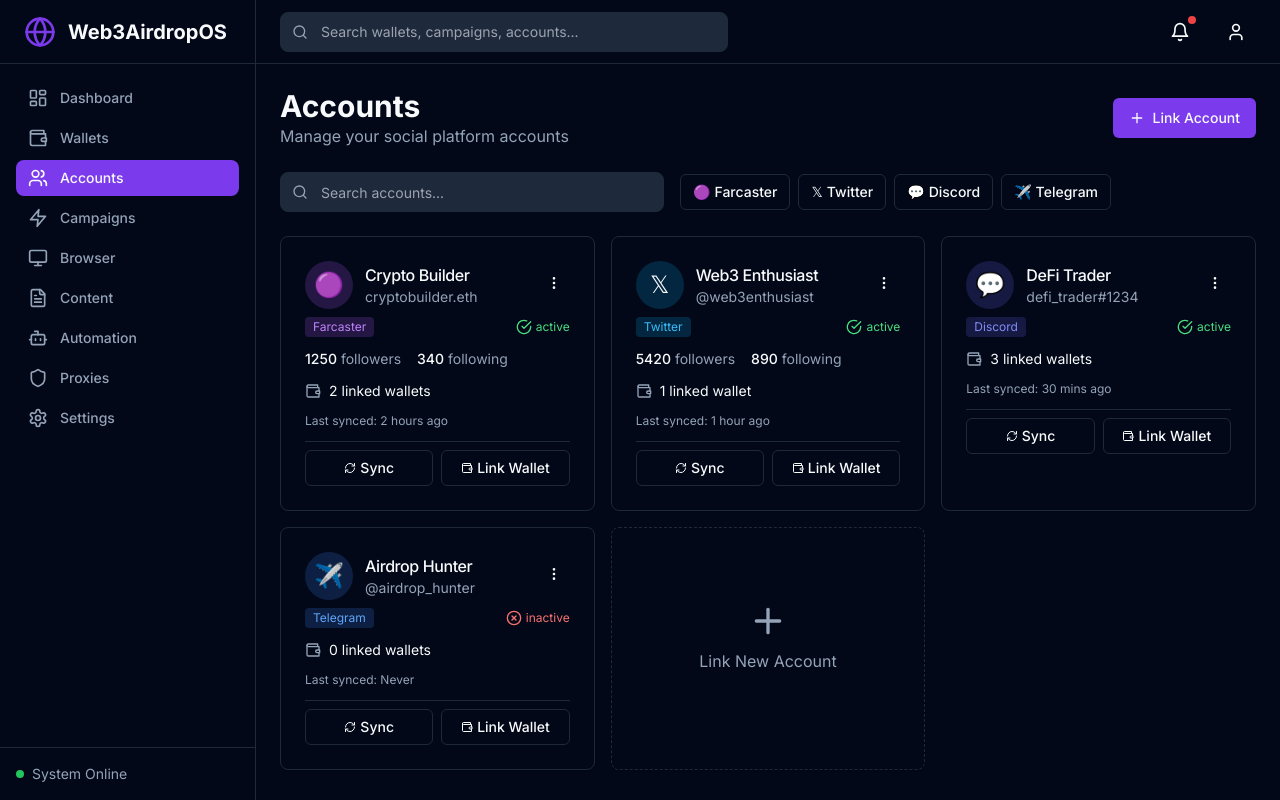
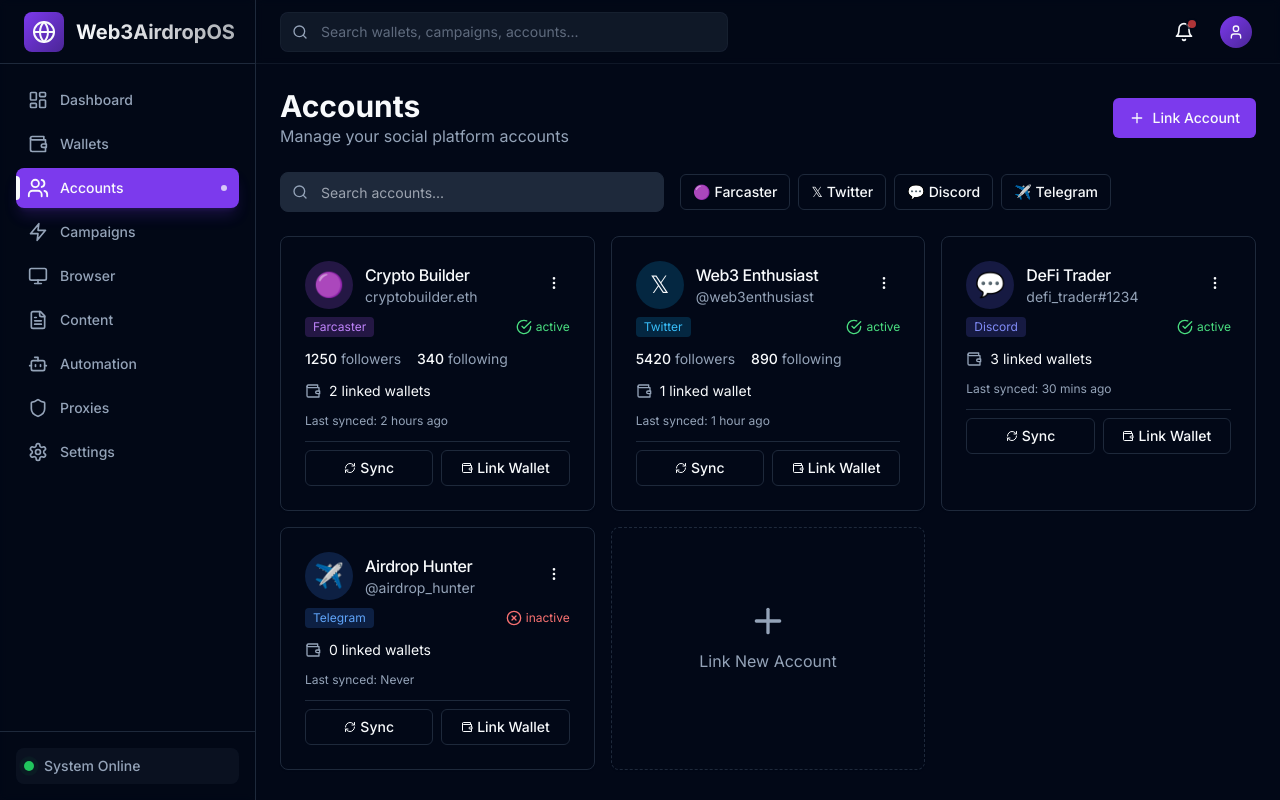
Before and after one commit to deveshjha247/Web3AirdropOS, a Next.js app in the folder frontend/: page /accounts in a window 1280 px wide. Built offline with nearby package versions, Linux system fonts and the light colour scheme.

Commit message:
style: update header and sidebar components with enhanced visuals, improved animations, and refined layout for better user experience

```diff
--- a/frontend/src/app/(dashboard)/dashboard/page.tsx
+++ b/frontend/src/app/(dashboard)/dashboard/page.tsx
@@ -8,27 +8,41 @@
 
 export default function DashboardPage() {
   return (
-    <div className="space-y-6">
+    <div className="space-y-6 animate-fade-in">
       <div>
-        <h1 className="text-3xl font-bold">Dashboard</h1>
-        <p className="text-muted-foreground">Web3AirdropOS Command Center</p>
+        <h1 className="text-3xl font-bold bg-gradient-to-r from-foreground to-foreground/70 bg-clip-text text-transparent">
+          Dashboard
+        </h1>
+        <p className="text-muted-foreground mt-1">
+          Web3AirdropOS Command Center
+        </p>
       </div>
 
       {/* Stats Grid */}
-      <DashboardStats />
+      <div className="animate-slide-up" style={{ animationDelay: '0ms' }}>
+        <DashboardStats />
+      </div>
 
       {/* Main Content Grid */}
       <div className="grid grid-cols-1 lg:grid-cols-3 gap-6">
         {/* Left Column - Activity & Campaigns */}
         <div className="lg:col-span-2 space-y-6">
-          <ActiveCampaigns />
-          <RecentActivity />
+          <div className="animate-slide-up" style={{ animationDelay: '100ms' }}>
+            <ActiveCampaigns />
+          </div>
+          <div className="animate-slide-up" style={{ animationDelay: '200ms' }}>
+            <RecentActivity />
+          </div>
         </div>
 
         {/* Right Column - Quick Actions & Terminal */}
         <div className="space-y-6">
-          <QuickActions />
-          <Terminal />
+          <div className="animate-slide-up" style={{ animationDelay: '150ms' }}>
+            <QuickActions />
+          </div>
+          <div className="animate-slide-up" style={{ animationDelay: '250ms' }}>
+            <Terminal />
+          </div>
         </div>
       </div>
     </div>
--- a/frontend/src/components/layout/header.tsx
+++ b/frontend/src/components/layout/header.tsx
@@ -5,27 +5,37 @@
 
 export function Header() {
   return (
-    <header className="h-16 border-b border-border px-6 flex items-center justify-between">
+    <header className="h-16 border-b border-border/50 bg-card/50 backdrop-blur-sm px-6 flex items-center justify-between sticky top-0 z-50">
       {/* Search */}
       <div className="flex-1 max-w-md">
-        <div className="relative">
-          <Search className="absolute left-3 top-1/2 -translate-y-1/2 h-4 w-4 text-muted-foreground" />
+        <div className="relative group">
+          <Search className="absolute left-3 top-1/2 -translate-y-1/2 h-4 w-4 text-muted-foreground group-focus-within:text-primary transition-colors" />
           <input
             type="text"
             placeholder="Search wallets, campaigns, accounts..."
-            className="w-full h-10 pl-10 pr-4 rounded-lg bg-muted border border-input text-sm focus:outline-none focus:ring-2 focus:ring-primary"
+            className="w-full h-10 pl-10 pr-4 rounded-lg bg-muted/50 border border-input/50 text-sm focus:outline-none focus:ring-2 focus:ring-primary/50 focus:border-primary/50 transition-all placeholder:text-muted-foreground/60"
           />
         </div>
       </div>
 
       {/* Actions */}
-      <div className="flex items-center gap-4">
-        <Button variant="ghost" size="icon" className="relative">
+      <div className="flex items-center gap-3">
+        <Button
+          variant="ghost"
+          size="icon"
+          className="relative hover:bg-muted/50 transition-all"
+        >
           <Bell className="h-5 w-5" />
-          <span className="absolute top-1 right-1 h-2 w-2 rounded-full bg-red-500" />
+          <span className="absolute top-2 right-2 h-2 w-2 rounded-full bg-red-500 ring-2 ring-background animate-pulse" />
         </Button>
-        <Button variant="ghost" size="icon">
-          <User className="h-5 w-5" />
+        <Button
+          variant="ghost"
+          size="icon"
+          className="hover:bg-muted/50 transition-all rounded-full"
+        >
+          <div className="h-8 w-8 rounded-full bg-gradient-to-br from-primary to-primary/60 flex items-center justify-center">
+            <User className="h-4 w-4 text-primary-foreground" />
+          </div>
         </Button>
       </div>
     </header>
--- a/frontend/src/components/layout/sidebar.tsx
+++ b/frontend/src/components/layout/sidebar.tsx
@@ -32,32 +32,51 @@
   const pathname = usePathname()
 
   return (
-    <aside className="w-64 bg-card border-r border-border flex flex-col">
+    <aside className="w-64 bg-card/50 backdrop-blur-sm border-r border-border flex flex-col">
       {/* Logo */}
       <div className="h-16 flex items-center px-6 border-b border-border">
-        <Link href="/" className="flex items-center">
-          <Globe className="h-8 w-8 text-primary mr-3" />
-          <span className="text-xl font-bold">Web3AirdropOS</span>
+        <Link
+          href="/"
+          className="flex items-center group hover:opacity-80 transition-opacity"
+        >
+          <div className="h-10 w-10 rounded-lg bg-gradient-to-br from-primary to-primary/60 flex items-center justify-center mr-3 group-hover:scale-105 transition-transform">
+            <Globe className="h-6 w-6 text-primary-foreground" />
+          </div>
+          <span className="text-xl font-bold bg-gradient-to-r from-foreground to-foreground/70 bg-clip-text text-transparent">
+            Web3AirdropOS
+          </span>
         </Link>
       </div>
 
       {/* Navigation */}
-      <nav className="flex-1 p-4 space-y-1">
-        {navigation.map((item) => {
+      <nav className="flex-1 p-4 space-y-1 overflow-y-auto">
+        {navigation.map((item, index) => {
           const isActive = pathname === item.href
           return (
             <Link
               key={item.name}
               href={item.href}
               className={cn(
-                'flex items-center gap-3 px-3 py-2 rounded-lg text-sm font-medium transition-colors',
+                'flex items-center gap-3 px-3 py-2.5 rounded-lg text-sm font-medium transition-all duration-200 relative group',
                 isActive
-                  ? 'bg-primary text-primary-foreground'
-                  : 'text-muted-foreground hover:text-foreground hover:bg-muted'
+                  ? 'bg-primary text-primary-foreground shadow-lg shadow-primary/20'
+                  : 'text-muted-foreground hover:text-foreground hover:bg-muted/50'
               )}
+              style={{ animationDelay: `${index * 30}ms` }}
             >
-              <item.icon className="h-5 w-5" />
-              {item.name}
+              {isActive && (
+                <div className="absolute left-0 top-1/2 -translate-y-1/2 w-1 h-6 bg-primary-foreground rounded-r-full" />
+              )}
+              <item.icon
+                className={cn(
+                  'h-5 w-5 transition-transform',
+                  isActive ? 'scale-110' : 'group-hover:scale-105'
+                )}
+              />
+              <span className="flex-1">{item.name}</span>
+              {isActive && (
+                <div className="h-1.5 w-1.5 rounded-full bg-primary-foreground animate-pulse" />
+              )}
             </Link>
           )
         })}
@@ -65,9 +84,12 @@
 
       {/* Status */}
       <div className="p-4 border-t border-border">
-        <div className="flex items-center gap-2 text-sm">
-          <div className="h-2 w-2 rounded-full bg-green-500" />
-          <span className="text-muted-foreground">System Online</span>
+        <div className="flex items-center gap-2.5 text-sm p-2 rounded-lg bg-muted/30">
+          <div className="relative">
+            <div className="h-2.5 w-2.5 rounded-full bg-green-500" />
+            <div className="absolute inset-0 h-2.5 w-2.5 rounded-full bg-green-500 animate-ping opacity-75" />
+          </div>
+          <span className="text-muted-foreground font-medium">System Online</span>
         </div>
       </div>
     </aside>
--- /dev/null
+++ b/frontend/src/components/ui/skeleton.tsx
@@ -0,0 +1,71 @@
+import { cn } from '@/lib/utils'
+
+export function Skeleton({
+  className,
+  ...props
+}: React.HTMLAttributes<HTMLDivElement>) {
+  return (
+    <div
+      className={cn('animate-pulse rounded-md bg-muted', className)}
+      {...props}
+    />
+  )
+}
+
+export function CardSkeleton() {
+  return (
+    <div className="rounded-lg border border-border bg-card p-6 space-y-4">
+      <Skeleton className="h-4 w-3/4" />
+      <Skeleton className="h-4 w-1/2" />
+      <Skeleton className="h-8 w-full" />
+    </div>
+  )
+}
+
+export function CampaignSkeleton() {
+  return (
+    <div className="rounded-lg border border-border bg-card p-5 space-y-4">
+      <div className="flex items-start justify-between">
+        <div className="space-y-2 flex-1">
+          <Skeleton className="h-5 w-3/4" />
+          <div className="flex gap-2">
+            <Skeleton className="h-6 w-16" />
+            <Skeleton className="h-6 w-20" />
+          </div>
+        </div>
+        <Skeleton className="h-8 w-8 rounded" />
+      </div>
+      <div className="grid grid-cols-4 gap-4">
+        <Skeleton className="h-12" />
+        <Skeleton className="h-12" />
+        <Skeleton className="h-12" />
+        <Skeleton className="h-12" />
+      </div>
+      <Skeleton className="h-2 w-full rounded-full" />
+    </div>
+  )
+}
+
+export function WalletSkeleton() {
+  return (
+    <div className="rounded-lg border border-border bg-card p-5 space-y-4">
+      <div className="flex items-start justify-between">
+        <div className="space-y-2 flex-1">
+          <Skeleton className="h-5 w-2/3" />
+          <Skeleton className="h-6 w-20" />
+        </div>
+        <Skeleton className="h-8 w-8 rounded" />
+      </div>
+      <Skeleton className="h-10 w-full rounded-lg" />
+      <Skeleton className="h-8 w-24" />
+      <div className="flex gap-2">
+        <Skeleton className="h-6 w-16" />
+        <Skeleton className="h-6 w-16" />
+      </div>
+      <div className="flex gap-2 pt-2 border-t border-border">
+        <Skeleton className="h-9 flex-1" />
+        <Skeleton className="h-9 flex-1" />
+      </div>
+    </div>
+  )
+}
```
